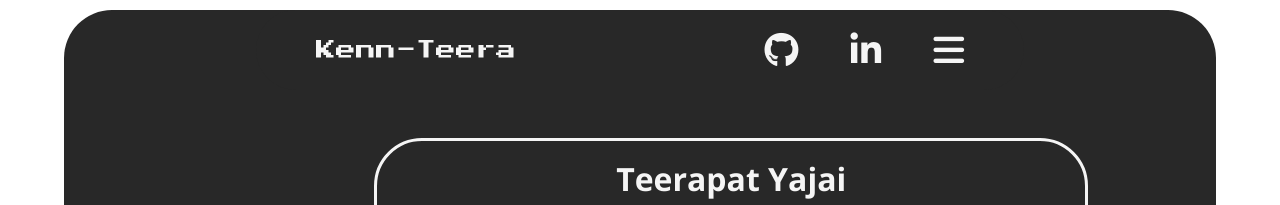
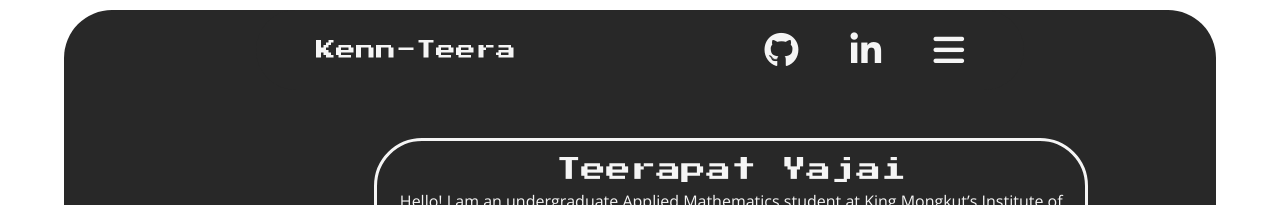
Before and after one commit to Kenn-Teera/PersonalWeb, a plain HTML site: page index.html in a window 1280 px wide. Shown: the top 205 px of the page. Drawn offline with nearby package versions, Linux system fonts and the light colour scheme; a web font is replaced by a local one.

Commit message:
Update: 8bit font

```diff
--- a/index.html
+++ b/index.html
@@ -46,7 +46,7 @@
 							</a>
 						</div>
 					<div class="info">
-						<h1>Teerapat Yajai</h1>
+						<h1 class="press-start-2p-regular">Teerapat Yajai</h1>
 							<p> Hello! I am an undergraduate Applied Mathematics student at King Mongkut’s Institute of
 							Technology Ladkrabang (<a href="https://www.kmitl.ac.th/">KMITL</a>), eager to transition into the field of
 							software development. With a strong analytical
--- a/style.css
+++ b/style.css
@@ -131,6 +131,9 @@ transform: scale(1.1);
 .profile .bg-profile .info a{
   color: greenyellow;
 }
+.profile .bg-profile .info .press-start-2p-regular{
+  font-size: 25px;
+}
 .profile .bg-profile img{
   width: 25vw;
   border-radius: 20rem;
```
